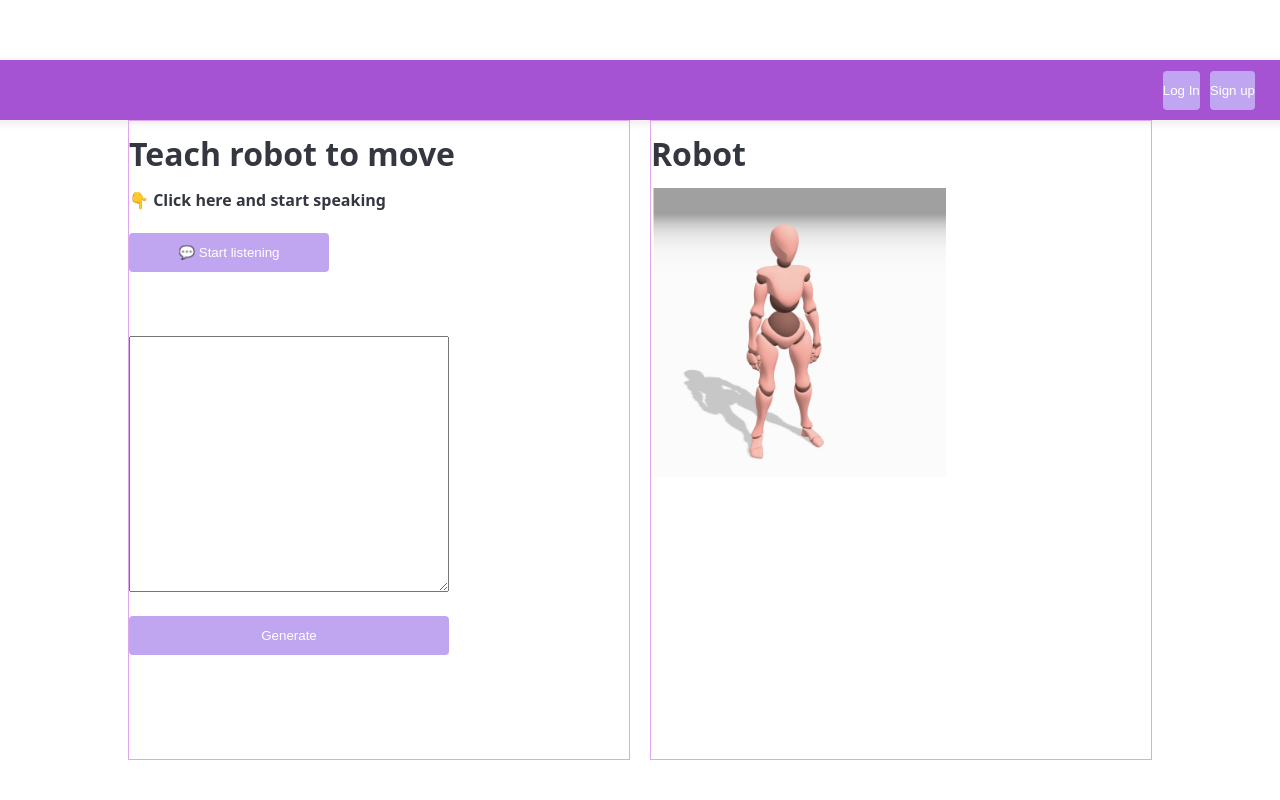
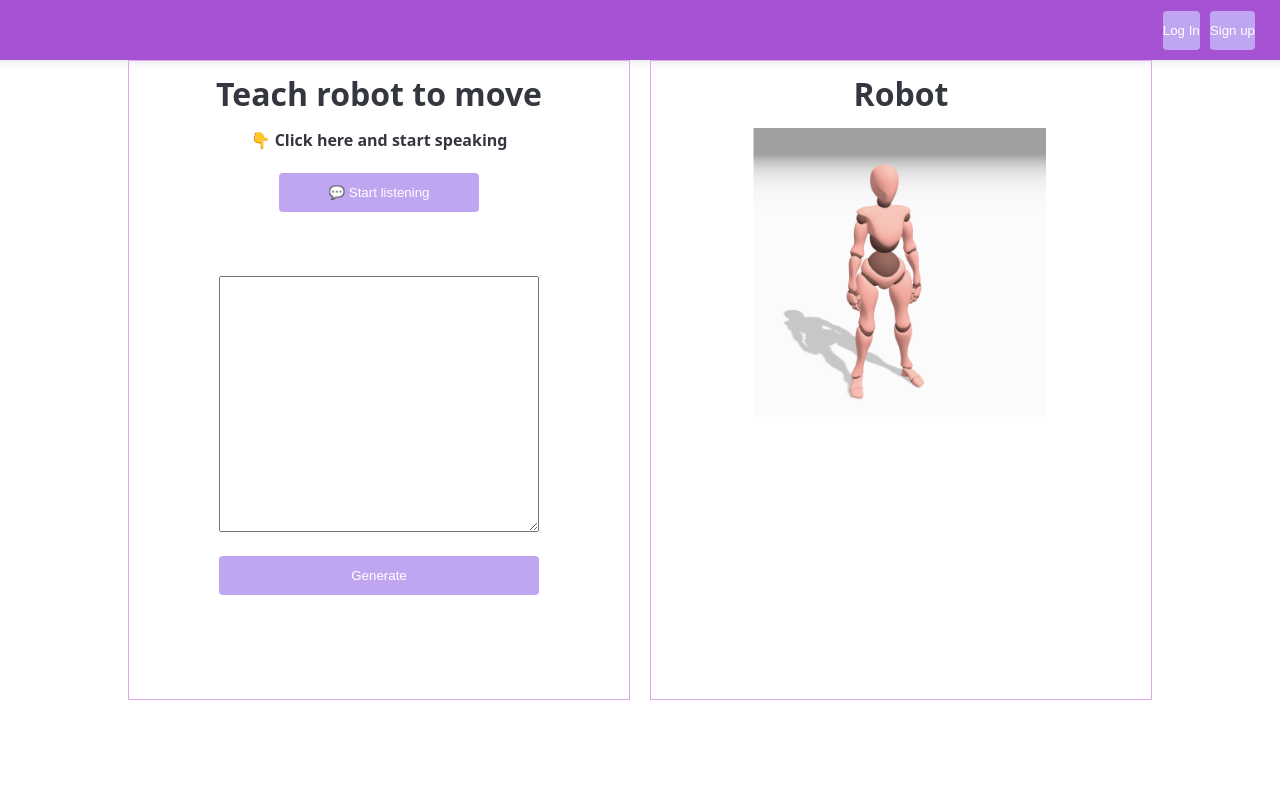
Before and after one commit to kexincchen/Teach-Robot-to-move, a Flask app: page / in a window 1280 px wide. Run offline with Flask 3, Linux system fonts and the light colour scheme.

Commit message:
organized the layout

```diff
--- a/static/css/main.css
+++ b/static/css/main.css
@@ -16,7 +16,7 @@ body {
     margin-bottom: 10px;
   }
 
-  body,
+body,
 input {
   font-size: 16px;
   line-height: 24px;
@@ -26,7 +26,7 @@ body {
   display: flex;
   flex-direction: column;
   align-items: center;
-  padding-top: 60px;
+  /* padding-top: 60px; */
 }
 .icon {
   width: 34px;
@@ -42,6 +42,7 @@ form {
   display: flex;
   flex-direction: column;
   width: 320px;
+  margin: auto;
 }
 input[type="text"] {
   padding: 12px 16px;
@@ -77,6 +78,7 @@ button:hover {
 .flex-child{
   flex: 1;
   border: 1px solid rgb(224, 166, 237); /* Show the flex reigon(test) */
+  text-align: center;
 }
 
 .flex-child:first-child{
@@ -89,7 +91,7 @@ button:hover {
 }
 
 .speech-container {
-  display: grid;
+  /* display: grid; */
 }
 
 #text-output {
```
